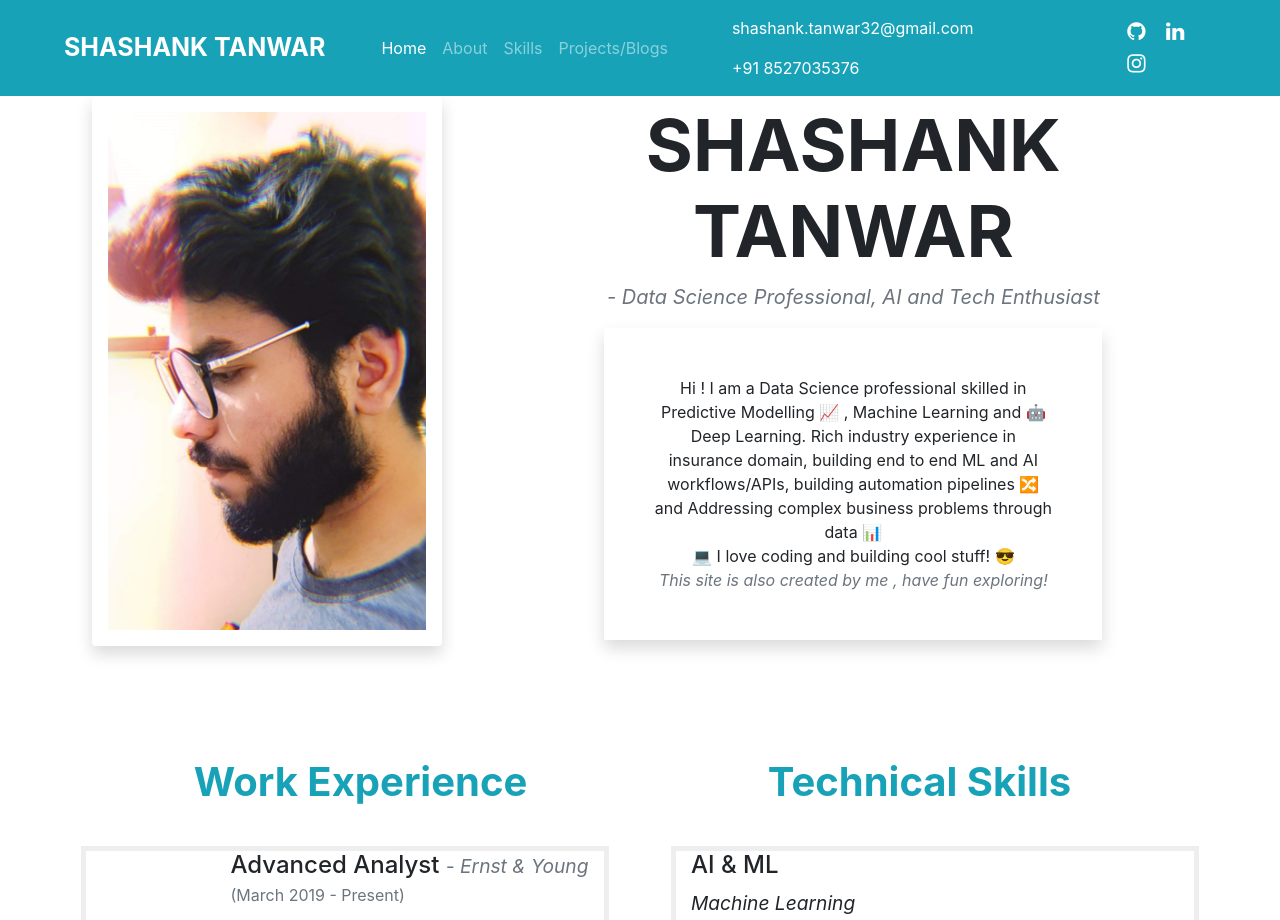
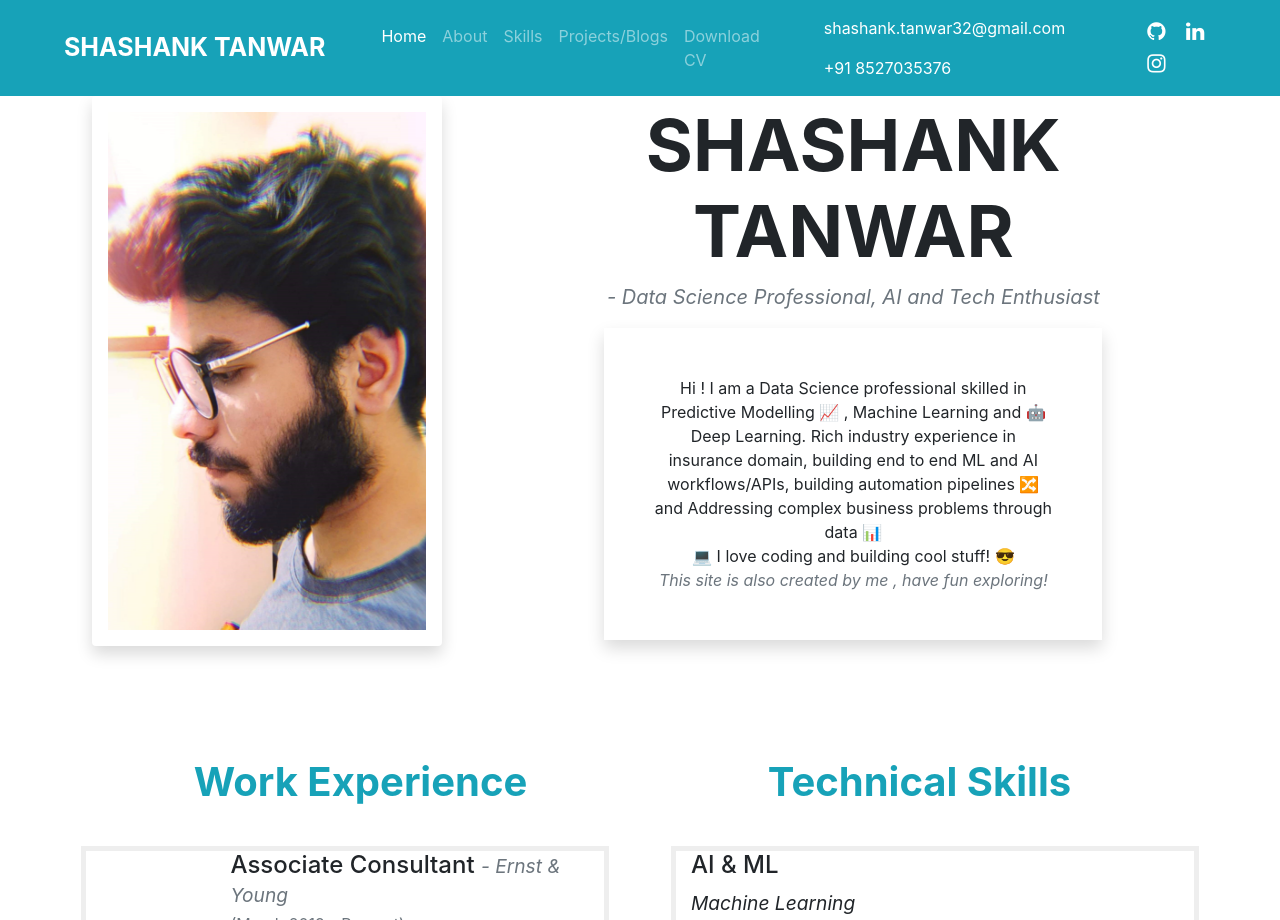
Before and after one commit to stark10war/shashank-portfolio, a plain HTML site: page index.html in a window 1280 px wide. Shown: the top 920 px of the page. Drawn offline with nearby package versions, Linux system fonts and the light colour scheme.

Commit message:
resume added

```diff
--- a/index.html
+++ b/index.html
@@ -40,6 +40,9 @@
         </li>
         <li class="nav-item">
           <a class="nav-link" href="#projects">Projects/Blogs</a>
+        </li>
+        <li class="nav-item">
+          <a class="nav-link" href="/static/Shashank_Resume_20Mar2021.pdf" download="Shashank_Resume">Download CV</a>
         </li>
       </ul>
     </div>
@@ -119,7 +122,7 @@
           <div class="col-sm-9">
             <div>
               <h4>
-                Advanced Analyst <span class="text-muted font-italic font-weight-normal small"> - Ernst & Young</span>
+                Associate Consultant <span class="text-muted font-italic font-weight-normal small"> - Ernst & Young</span>
               </h4>
               <p class="text-muted text-weight-bold" style="margin-top: -5px;">
                 (March 2019 - Present)
```
Also changed, not shown: 1 other file.
